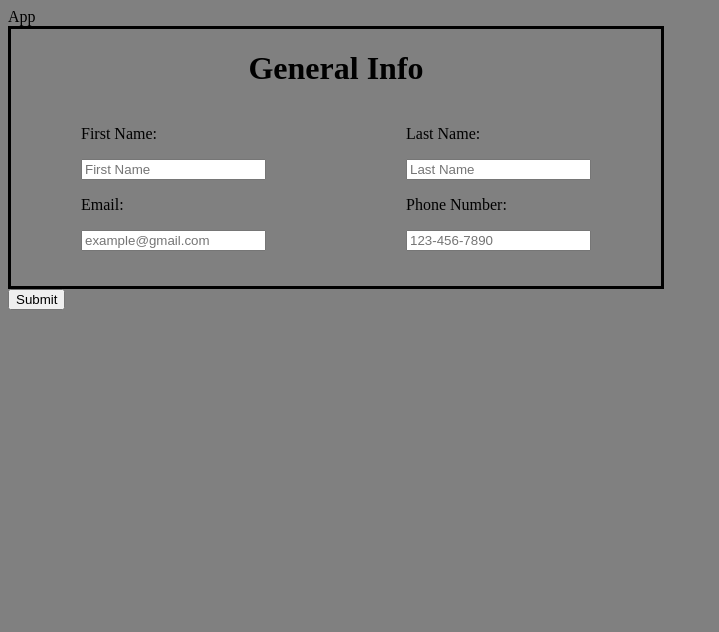
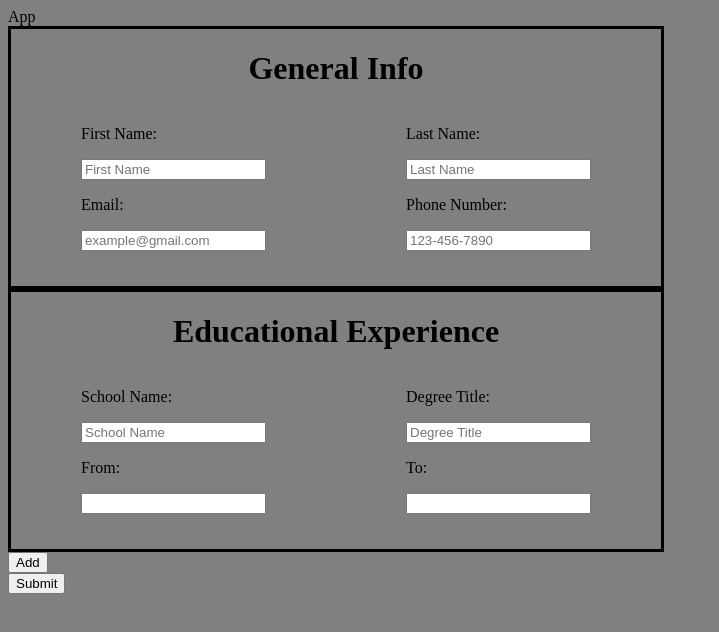
Before and after one commit to skukhniy/cv-app, a React (Create React App) app: page / in a window 1280 px wide. Shown: the top 632 px of the page, without its empty margins (0-719 px from the left). Built offline with nearby package versions, Linux system fonts and the light colour scheme.

Commit message:
added beginnings of education component and add button

```diff
--- a/package.json
+++ b/package.json
@@ -9,6 +9,7 @@
     "react": "^18.1.0",
     "react-dom": "^18.1.0",
     "react-scripts": "5.0.1",
+    "uniqid": "^5.4.0",
     "web-vitals": "^2.1.4"
   },
   "scripts": {
--- a/src/App.css
+++ b/src/App.css
@@ -2,13 +2,13 @@ body{
   background-color: gray;
 }
 
-#genInfoContainer{
+.InfoContainer{
   width: 650px;
   padding-bottom: 35px;
   border: 3px solid black;
 }
 
-#genInfo {
+#Info {
   display: grid;
   grid-template-columns: repeat(2,50%);
   grid-template-rows: repeat(2,auto);
--- a/src/App.js
+++ b/src/App.js
@@ -1,21 +1,44 @@
 /* eslint-disable react/no-unused-state */
 import './App.css';
 import React, { useState } from 'react';
+import uniqid from 'uniqid';
 import GenInfo from './components/GenInfo';
 import Submit from './components/Submit';
+import EducationalExp from './components/EducationalExp';
 
 function App() {
+  const eduObj = (
+    {
+      id: uniqid(),
+      schoolName: '',
+      degreeTitle: '',
+      dateFrom: '',
+      dateTo: '',
+    });
+
+  const [educationIds, setEducationIds] = useState([eduObj]);
+
   const [info, setInfo] = useState({
     firstName: '',
     lastName: '',
     email: '',
     phone: '',
   });
+
+  const handleClick = () => {
+    setEducationIds((prevEduIds) => [...prevEduIds, eduObj]);
+  };
+  const eduComponents = educationIds.map(() => (
+    <EducationalExp />
+  ));
+
   return (
     <div>
       <div>App</div>
       <GenInfo info={info} setInfo={setInfo} />
-      <Submit final={info} setInfo={setInfo} />
+      {eduComponents}
+      <button type="button" onClick={handleClick}>Add</button>
+      <Submit final={info} />
     </div>
   );
 }
--- /dev/null
+++ b/src/components/EducationalExp.js
@@ -0,0 +1,28 @@
+import React from 'react';
+
+export default function EducationalExp() {
+  return (
+    <div className="InfoContainer" id="EducationalExpContainer">
+      <h1 className="title">Educational Experience</h1>
+      <div id="Info">
+        <div>
+          <p>School Name:</p>
+          <input placeholder="School Name" name="schoolName" />
+        </div>
+        <div>
+          <p>Degree Title:</p>
+          <input placeholder="Degree Title" name="degreeTitle" />
+        </div>
+        <div>
+          <p>From:</p>
+          <input name="dateFrom" />
+        </div>
+        <div>
+          <p>To:</p>
+          <input name="dateTo" />
+        </div>
+      </div>
+    </div>
+
+  );
+}
--- a/src/components/GenInfo.js
+++ b/src/components/GenInfo.js
@@ -8,9 +8,9 @@ export default function GenInfo({ info, setInfo }) {
   }
 
   return (
-    <div id="genInfoContainer">
+    <div className="InfoContainer">
       <h1 className="title">General Info</h1>
-      <div id="genInfo">
+      <div id="Info">
         <div id="firstName" className="genInfo">
           <p>First Name:</p>
           <input placeholder="First Name" name="firstName" onChange={handleChange} />
```
Also changed, not shown: 1 other file (tests, documents, lock files or other folders).
